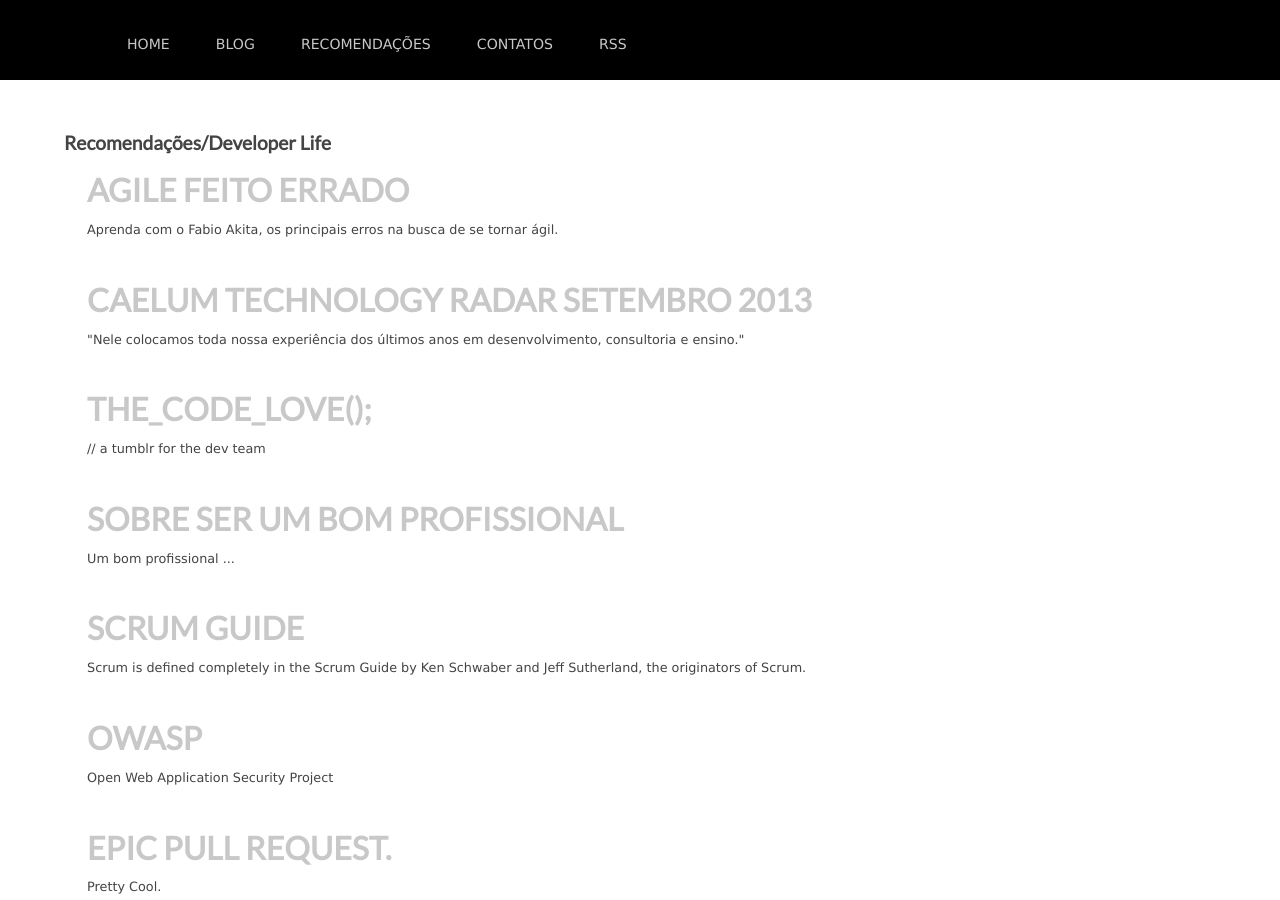
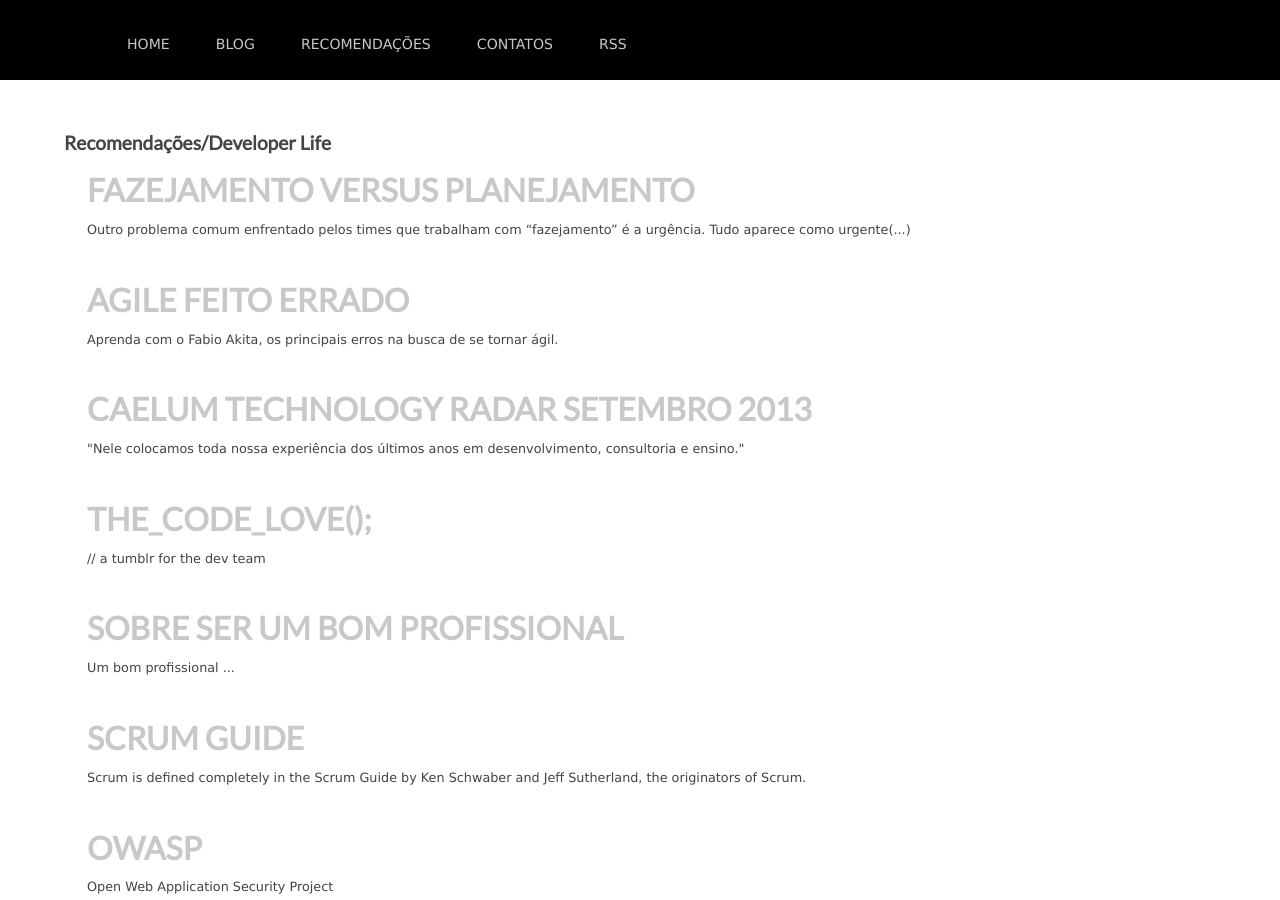
Before and after one commit to rgarbin/rgarbin.github.com, a Jekyll site: the page built from references/developer-life.html, in a window 1280 px wide and 900 px high. Built offline with Jekyll 4.4.1, drawn with Linux system fonts in a browser that asks for light colours; comment, search, counter and statistics services are not loaded.

Commit message:
Update developer-life.html
“Fazejamento” versus Planejamento

```diff
--- a/references/developer-life.html
+++ b/references/developer-life.html
@@ -3,6 +3,12 @@
 title: Recomendações Developer Life
 ---
 <h1>Recomendações/Developer Life</h1>
+<article>
+    <div class="post">
+      <h3><a href="http://www.fabiocruz.com/fazejamento/" alt="Fazejamento versus Planejamento" target="_blank">Fazejamento versus Planejamento</a></h3>
+      <p>Outro problema comum enfrentado pelos times que trabalham com “fazejamento” é a urgência. Tudo aparece como urgente(...)</p>
+	</div>
+</article>
 <article>
     <div class="post">
       <h3><a href="http://www.akitaonrails.com/2013/11/01/off-topic-agile-feito-errado" alt="Agile feito Errado" target="_blank">Agile feito Errado</a></h3>
```
